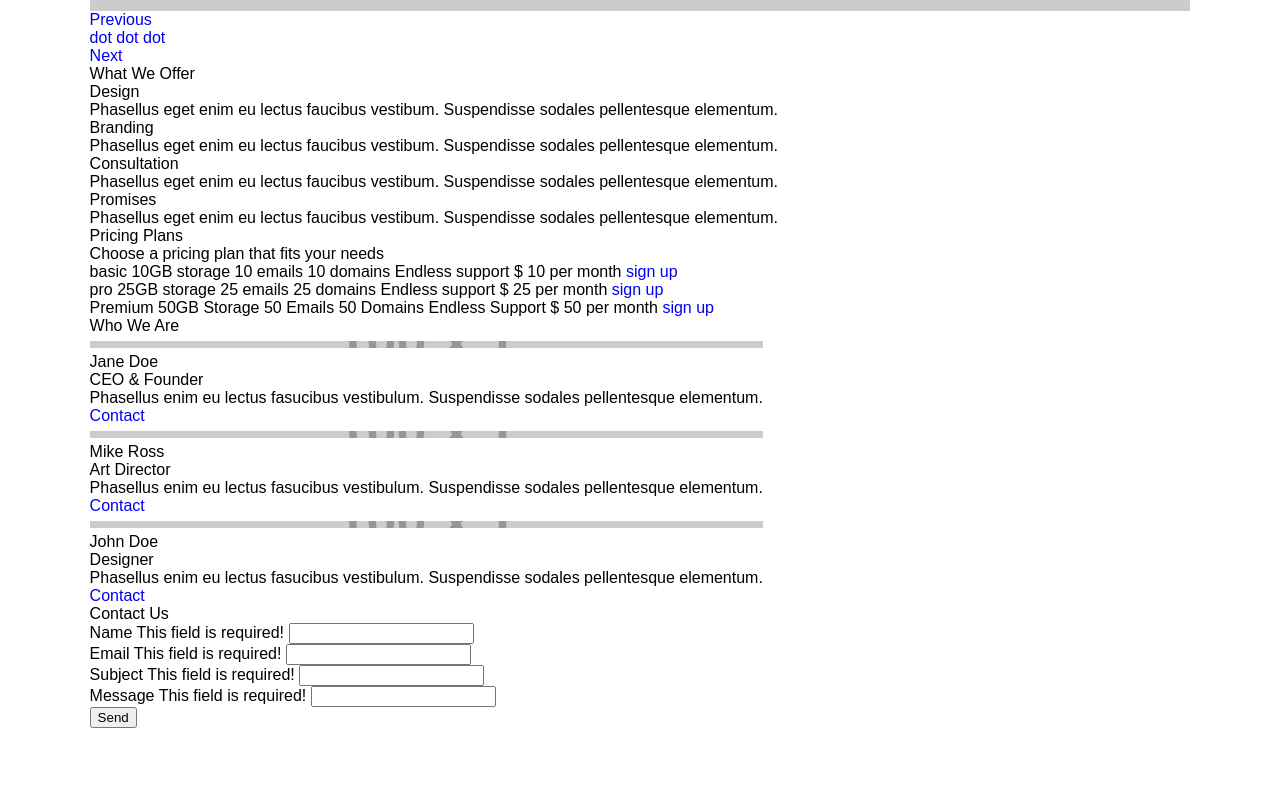
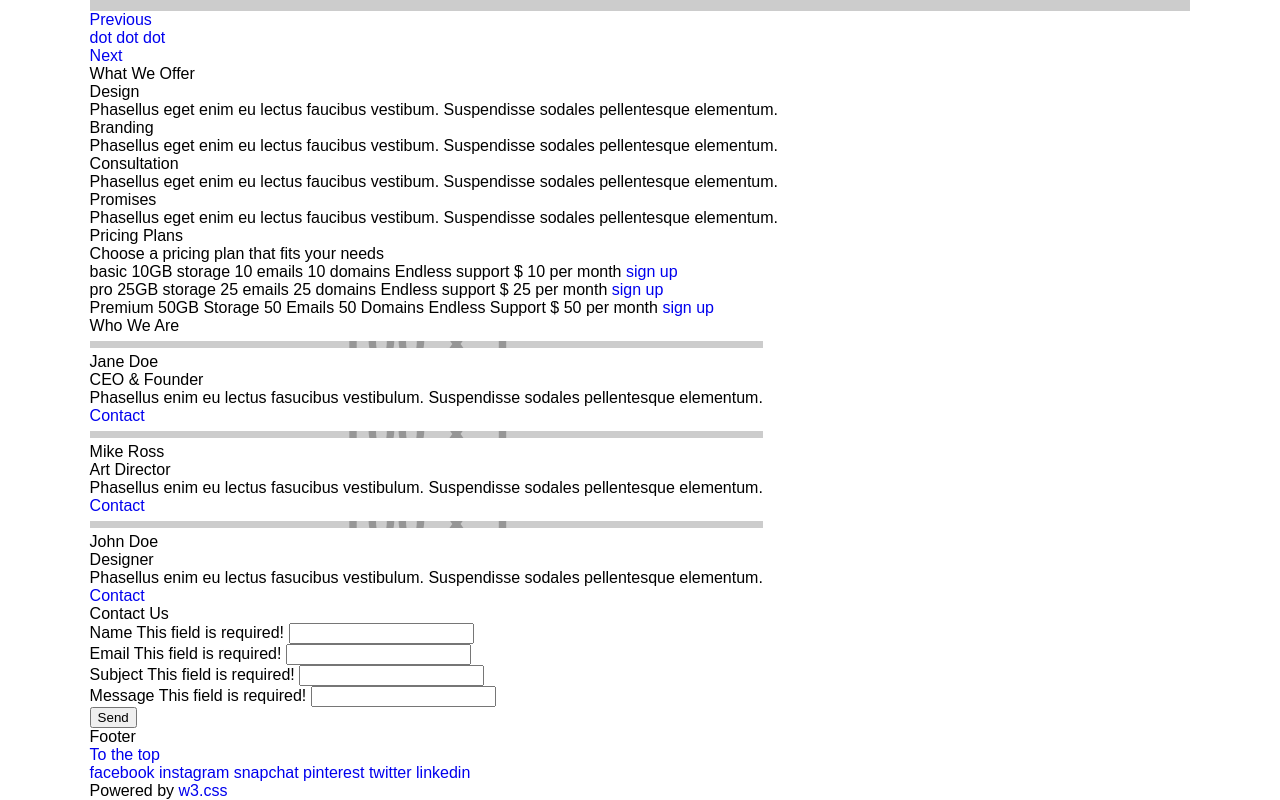
Before and after one commit to Abhijeet-Portfolio/marketing-template, a plain HTML site: page index.html in a window 1280 px wide. Shown: the part 2697-3497 px from the top of the page. Before the commit the page ends 3425 px from the top, so only its background shows below. Drawn offline with Linux system fonts and the light colour scheme; placeholder pictures from the web are drawn by us.

Commit message:
footer section html done

```diff
--- a/index.html
+++ b/index.html
@@ -193,7 +193,19 @@
 
     <!--footer section start-->
     <footer>
-
+      <div class="wrapper">
+        <h3>Footer</h3>
+        <a href="#" title="To The Top" class="to-top">To the top</a>
+        <ul class="social-media">
+            <li><a href="#FIXME" title="facebook">facebook</a></li>
+            <li><a href="#FIXME" title="instagram">instagram</a></li>
+            <li><a href="#FIXME" title="snapchat">snapchat</a></li>
+            <li><a href="#FIXME" title="pinterest">pinterest</a></li>
+            <li><a href="#FIXME" title="twitter">twitter</a></li>
+            <li><a href="#FIXME" title="linkedin">linkedin</a></li>
+        </ul>
+        <p>Powered by <a href="#FIXME" title="w3.css">w3.css</a></p>
+      </div>
     </footer>
     <!--footer section end-->
 
```
